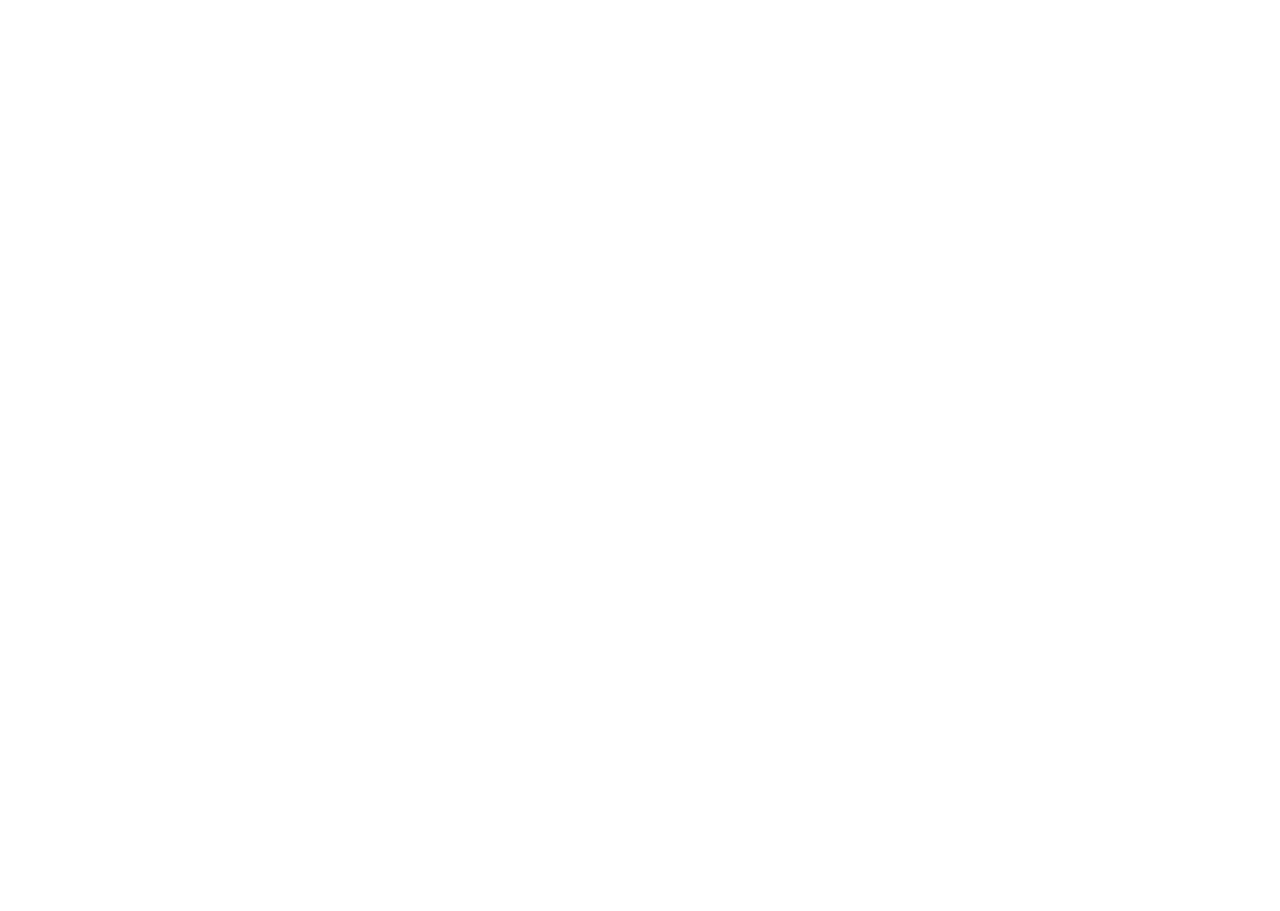
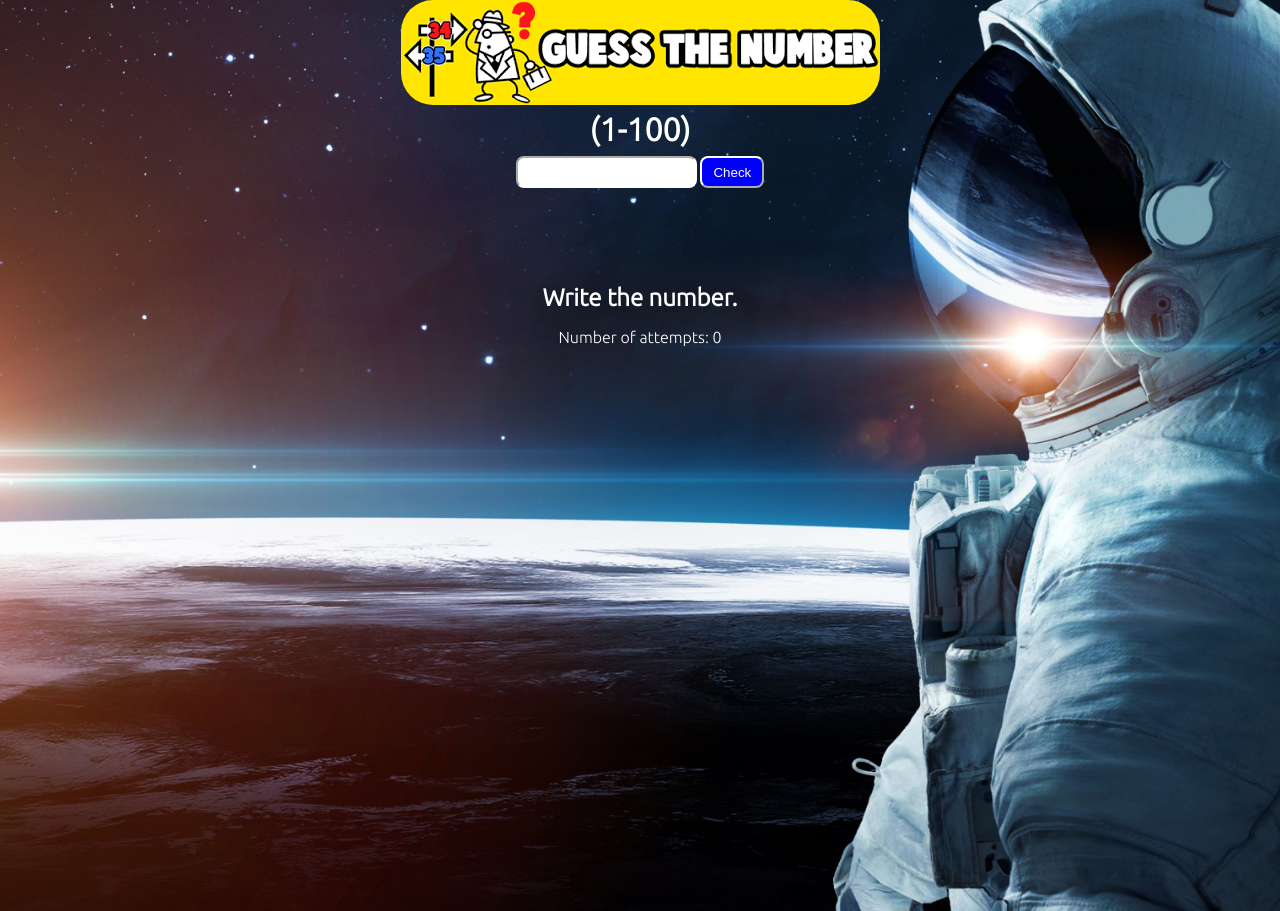
Before and after one commit to Victor-Valery/Project_2_-Find_the_Number_Game-, a plain HTML site: page index.html in a window 1280 px wide. Before the commit the page ends 800 px from the top, so only its background shows below. Drawn offline with Linux system fonts and the light colour scheme.

Commit message:
Find_the_number

```diff
--- /dev/null
+++ b/add.js
@@ -0,0 +1,37 @@
+const randomNumber = Math.floor(Math.random() * 100 + 1);
+/* console.log(randomNumber); */
+const guessResult = document.getElementById("result");
+
+var count = 0;
+
+function checkFunction() {
+    const guessNumber = document.getElementById("guess").value;
+    console.log(guessNumber);
+
+    document.getElementById("guess").value = "";
+    count += 1;
+    document.querySelector("#span_counter").innerHTML = count;
+
+    if (guessNumber < randomNumber) {
+
+        guessResult.textContent = "Try higher number...";
+        guessResult.style.color = "red";
+        guessResult.style.fontSize = "32px";
+
+    } else if (guessNumber > randomNumber) {
+
+        guessResult.textContent = "Try lower number...";
+        guessResult.style.color = "red";
+        guessResult.style.fontSize = "32px";
+
+    } else {
+
+        guessResult.textContent = "Congratulations you guessed right.";
+        guessResult.style.color = "green";
+        guessResult.style.fontSize = "64px";
+        guessResult.style.fontStyle = "Italic";
+
+
+        document.querySelector("#span_counter").textContent = "0";
+    }
+}
--- a/index.html
+++ b/index.html
@@ -1,12 +1,40 @@
 <!DOCTYPE html>
 <html lang="en">
+
 <head>
     <meta charset="UTF-8">
     <meta http-equiv="X-UA-Compatible" content="IE=edge">
     <meta name="viewport" content="width=device-width, initial-scale=1.0">
-    <title>Document</title>
+    <title>Find the Number Game</title>
+    <link rel="stylesheet" href="./style.css">
+    <link rel="preconnect" href="https://fonts.googleapis.com" />
+    <link rel="preconnect" href="https://fonts.gstatic.com" crossorigin />
+    <link href="https://fonts.googleapis.com/css2?family=Ubuntu:wght@300&display=swap" rel="stylesheet" />
+
 </head>
+
 <body>
 
+    <div class="container_top">
+        <img src="./images/guess_the_number.png" alt="guess_the_number">
+    </div>
+
+    <div class="container">
+        <h2 class="header_top">(1-100)</h2>
+        <div class="box_input">
+            <input type="number" id="guess" style="text-align: center">
+            <button type="button" onclick="checkFunction()" id="check_button">
+                Check
+            </button>
+        </div>
+        <p id="result"></p>
+        <!-- <img src="./images/magic_hat.png" alt="magic_hat" width="15%" id="magig_hat"> -->
+        <h4 class="header_bottom">Write the number.</h4>
+        <p>Number of attempts: <span id="span_counter">0</span></p>
+    </div>
+
+    <script src="./add.js"></script>
+
 </body>
+
 </html>
--- /dev/null
+++ b/style.css
@@ -0,0 +1,82 @@
+* {
+  margin: 0;
+  padding: 0;
+  box-sizing: border-box;
+}
+body {
+  background-image: url(./images/Space-Wallpaper-4K-UHD-3840x2160-109.jpg);
+  font-family: "Ubuntu", sans-serif;
+  background-position: center;
+  background-size: cover;
+  background-repeat: no-repeat;
+}
+.container_top {
+  text-align: center;
+  margin-bottom: -1.8rem;
+}
+.container {
+  display: flex;
+  flex-direction: column;
+  align-items: center;
+  height: 100vh;
+  /*  border: 1px solid black; */
+}
+h2 {
+  margin-bottom: 0.5rem;
+  font-size: 2rem;
+  padding-top: -6rem;
+  color: white;
+  font-size: bold;
+  /*  background-color: black; */
+}
+h4 {
+  margin-bottom: 1rem;
+  font-size: 1.5rem;
+  color: white;
+  font-size: bold;
+}
+div div {
+  margin-bottom: 2rem;
+}
+p {
+  margin-bottom: 2rem;
+  color: white;
+  font-size: bold;
+}
+img {
+  margin-bottom: 2rem;
+  border-radius: 2rem;
+}
+input {
+  border-radius: 0.5rem;
+  margin-bottom: 2rem;
+  height: 2rem;
+  border-color: white;
+  outline: none;
+}
+button {
+  background-color: blue;
+  height: 2rem;
+  width: 4rem;
+  margin-bottom: 2rem;
+  color: white;
+  font-size: bold;
+  border-radius: 0.5rem;
+  border-color: white;
+}
+#magig_hat {
+  margin-top: -5rem;
+}
+@media only screen and (max-width: 600px) {
+  h2 {
+    font-size: 1rem;
+  }
+  .box_input {
+    display: flex;
+    flex-direction: column;
+    align-items: center;
+  }
+  #guess {
+    margin-bottom: 2rem;
+  }
+}
```
Also changed, not shown: images/Space-Wallpaper-4K-UHD-3840x2160-109.jpg (added), images/guess_the_number.png (added), images/magic_hat.png (added).
